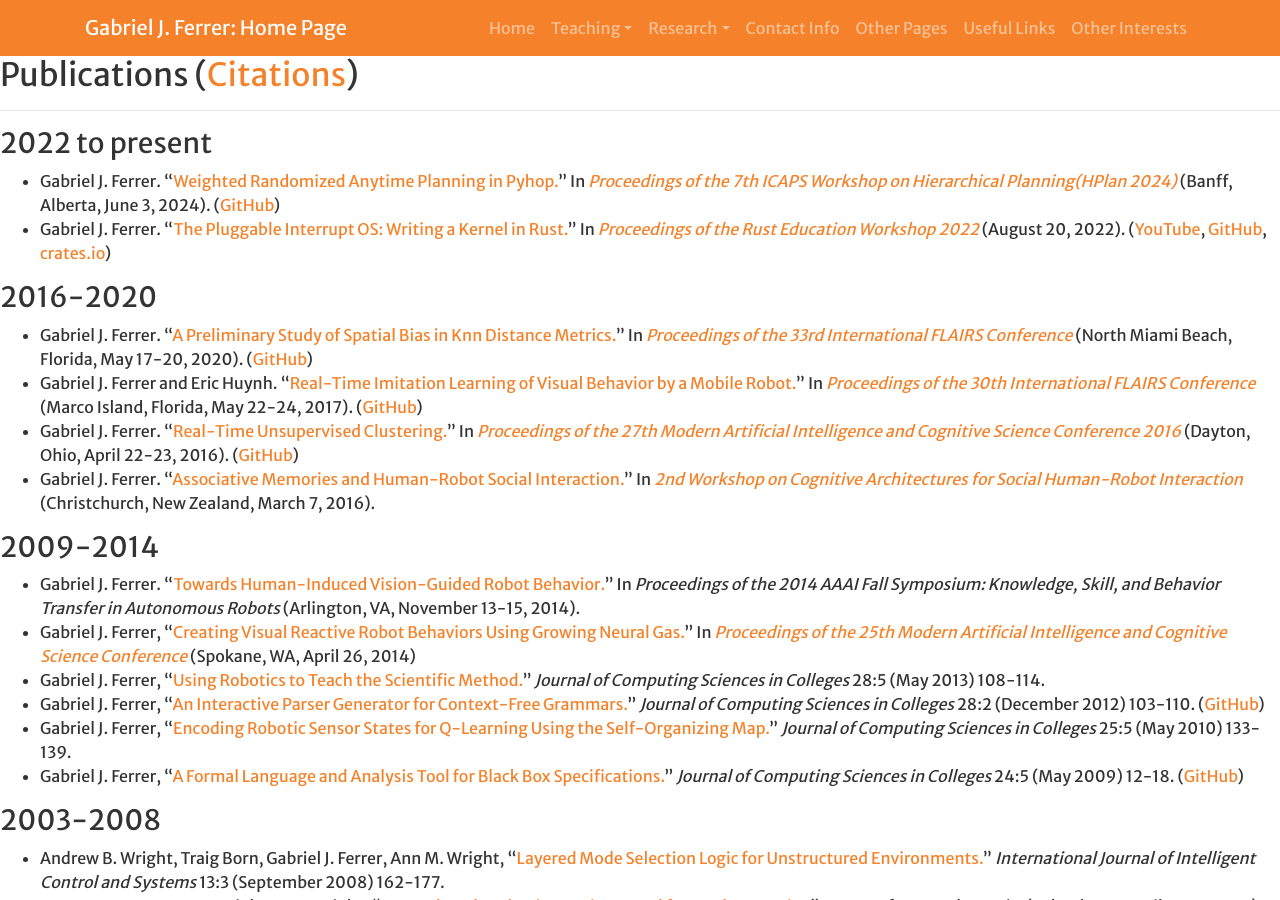
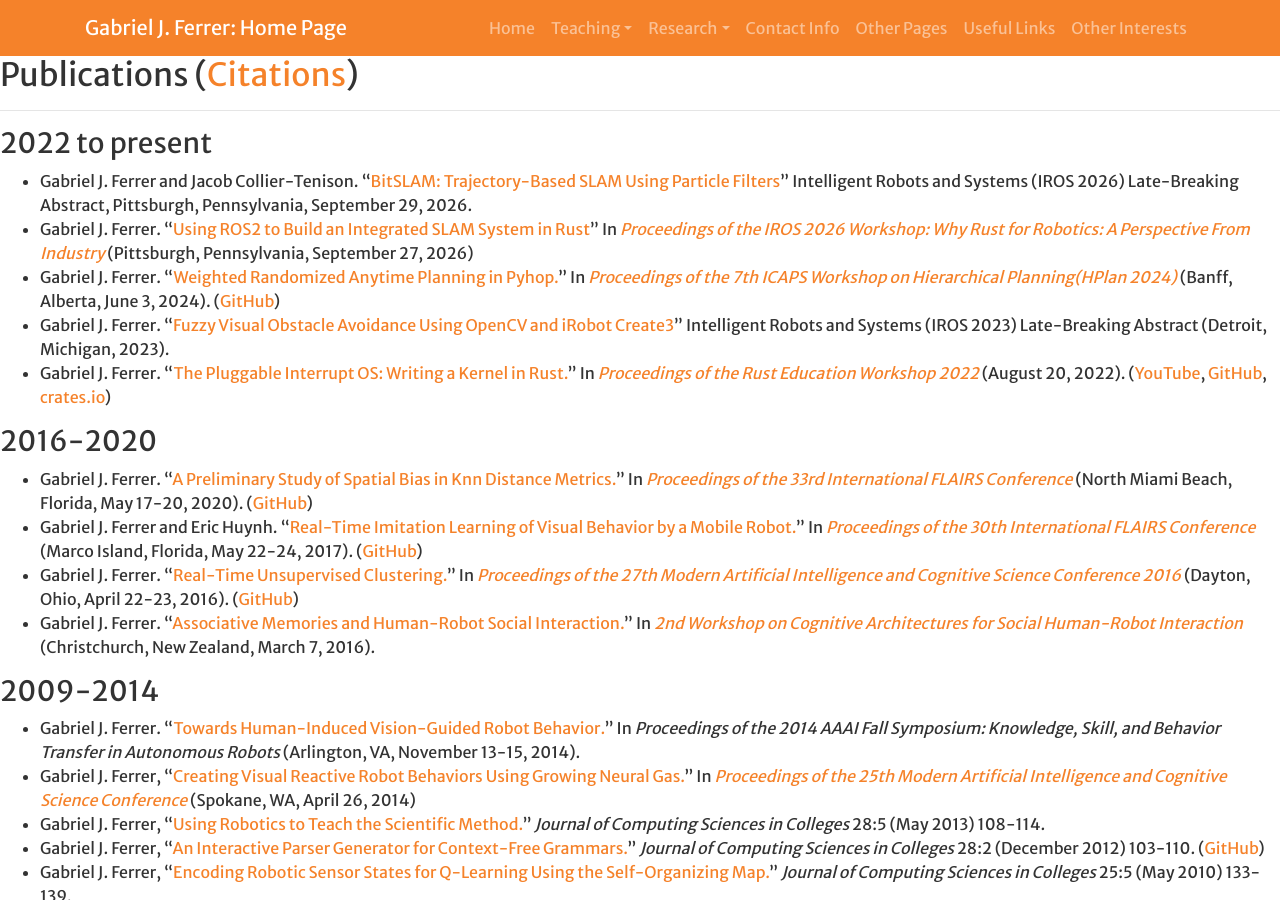
Before and after one commit to gjf2a/gjf2a.github.io, a Jekyll site: the page built from publications.md, in a window 1280 px wide and 900 px high. Built offline with Jekyll 4.4.1, drawn with Linux system fonts in a browser that asks for light colours; a script that is not in the unit is left out; our own code applies the rules of GitHub Pages for plain Markdown files.

Commit message:
Added IROS 2026 and IROS 2023 links

```diff
--- a/publications.md
+++ b/publications.md
@@ -6,7 +6,10 @@ layout: default
 <hr>
 
 ### 2022 to present
+* Gabriel J. Ferrer and Jacob Collier-Tenison. "[BitSLAM: Trajectory-Based SLAM Using Particle Filters](assets/publications/IROS_2026/Late_Breaking.pdf)" Intelligent Robots and Systems (IROS 2026) Late-Breaking Abstract, Pittsburgh, Pennsylvania, September 29, 2026.
+* Gabriel J. Ferrer. "[Using ROS2 to Build an Integrated SLAM System in Rust](assets/publications/IROS_2026_Rust.pdf)" In *[Proceedings of the IROS 2026 Workshop: Why Rust for Robotics: A Perspective From Industry](https://rust-for-robotics.github.io/iros2026)* (Pittsburgh, Pennsylvania, September 27, 2026)
 * Gabriel J. Ferrer. "[Weighted Randomized Anytime Planning in Pyhop.](https://bibbase.org/network/publication/ferrer-weightedrandomizedanytimeplanninginpyhop-2024)" In *[Proceedings of the 7th ICAPS Workshop on Hierarchical Planning(HPlan 2024)](https://icaps24.icaps-conference.org/program/workshops/hplan/)* (Banff, Alberta, June 3, 2024). ([GitHub](https://github.com/gjf2a/pyhop_anytime))
+* Gabriel J. Ferrer. "[Fuzzy Visual Obstacle Avoidance Using OpenCV and iRobot Create3](assets/publications/IROS_2023_Late_Breaking.pdf)" Intelligent Robots and Systems (IROS 2023) Late-Breaking Abstract (Detroit, Michigan, 2023).
 * Gabriel J. Ferrer. "[The Pluggable Interrupt OS: Writing a Kernel in Rust.](assets/publications/RustEducation2022.pdf)" In *[Proceedings of the Rust Education Workshop 2022](https://rust-edu.org/workshop/proceedings.pdf)* (August 20, 2022). ([YouTube](https://www.youtube.com/watch?v=koYSvETs03o&list=PL85XCvVPmGQhVCcPkmgbMUfJv4iGVixj-&index=8), [GitHub](https://github.com/gjf2a/pluggable_interrupt_os), [crates.io](https://crates.io/crates/pluggable_interrupt_os))
 
 ### 2016-2020
```
Also changed, not shown: 3 other files.
